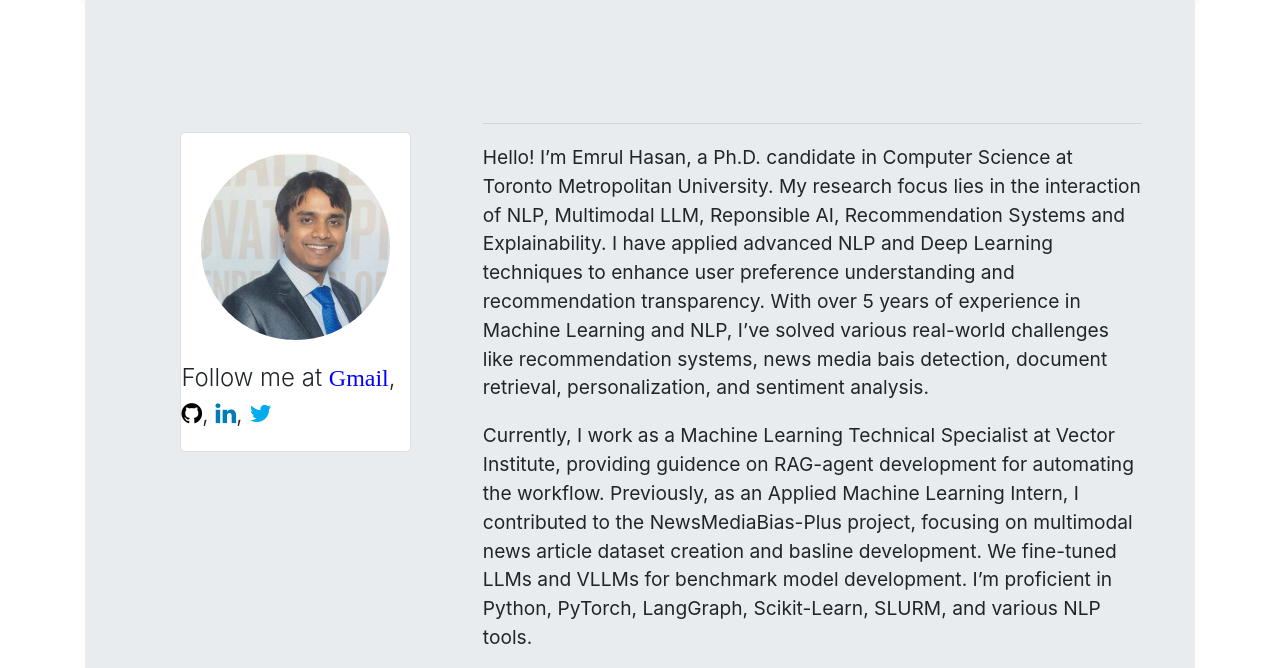
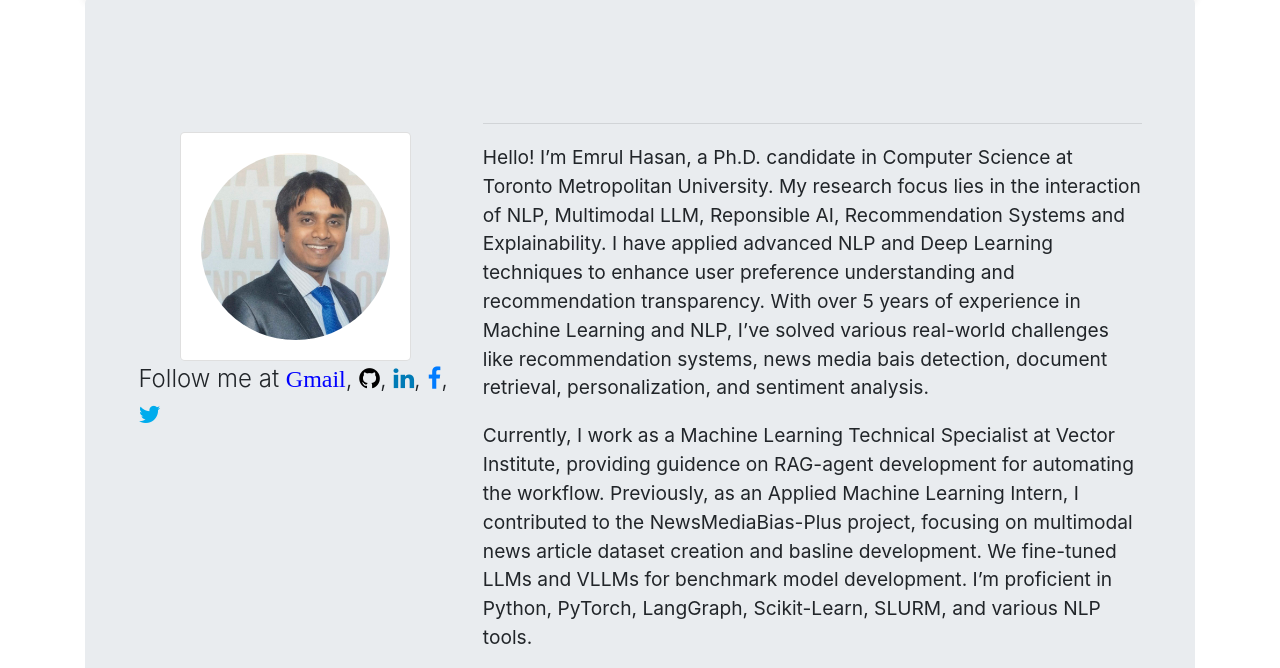
Before and after one commit to emrulhasan-nlp/emrulhasan-nlp.github-io, a plain HTML site: page home.html in a window 1280 px wide. Shown: the part 102-770 px from the top of the page. Drawn offline with nearby package versions, Linux system fonts and the light colour scheme.

Commit message:
updated info

```diff
--- a/home.html
+++ b/home.html
@@ -141,14 +141,16 @@
                             <img class="card-img-top" src="img/myphoto.JPG" alt="Emrul Hasan"
                                  style="width: 100%; height: auto; border-radius: 50%;">
                         </div>
+
+                    </div>
                     <p class="lead">
                         Follow me at
                         <a href="emrul.phy@gmail.com" class="fa fa-email" target="_blank"> Gmail </a>,
                         <a href="https://github.com/emrulhasan-nlp" class="fa fa-github" target="_blank"></a>,
                         <a href="https://www.linkedin.com/in/emrulphy/" class="fa fa-linkedin" target="_blank"></a>,
+                        <a href="https://www.facebook.com/emrul.phy" class="fa fa-facebook" target="_blank"></a>,
                         <a href="https://twitter.com/emrul_phy" class="fa fa-twitter" target="_blank"></a>
                     </p>
-                    </div>
                 <!-- </div>
 
                     <p class="lead">
```
Lines whose indentation alone changed are shown as unchanged.
